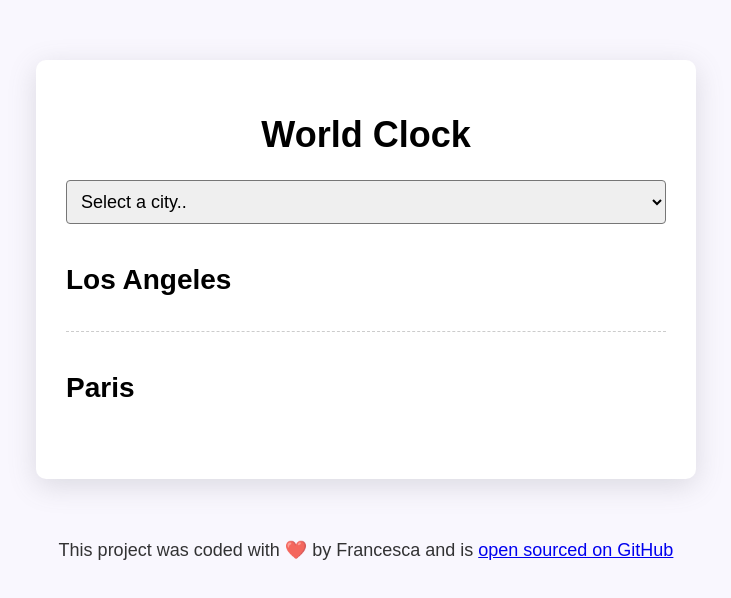
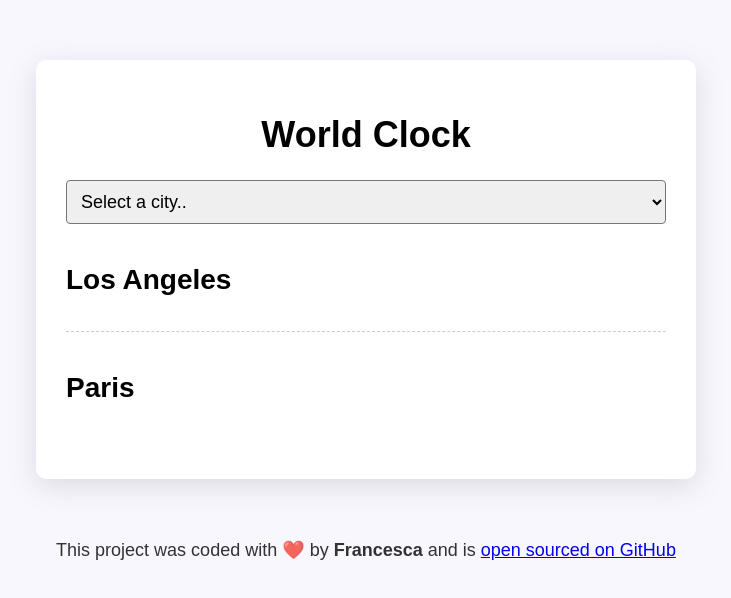
Before and after one commit to Da-Ben95/world-clock, a plain HTML site: page index.html in a window 1280 px wide. Shown: the whole page, without its empty margins (274-1005 px from the left). Drawn offline with nearby package versions, Linux system fonts and the light colour scheme; a script that the page names is missing.

Commit message:
updated html

```diff
--- a/index.html
+++ b/index.html
@@ -39,7 +39,7 @@
       </div>
     </div>
     <footer>
-      This project was coded with ❤️ by Francesca and is
+      This project was coded with ❤️ by <strong>Francesca</strong> and is
       <a href="https://github.com/Da-Ben95/world-clock" target="_blank">
         open sourced on GitHub</a
       >
```
